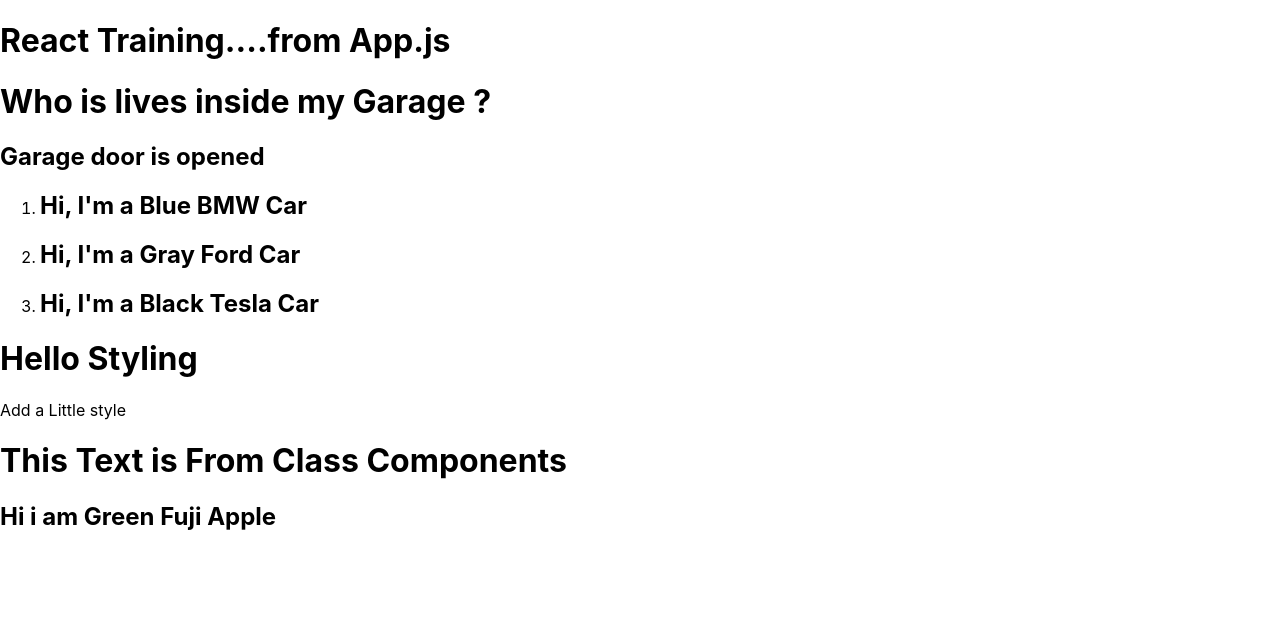
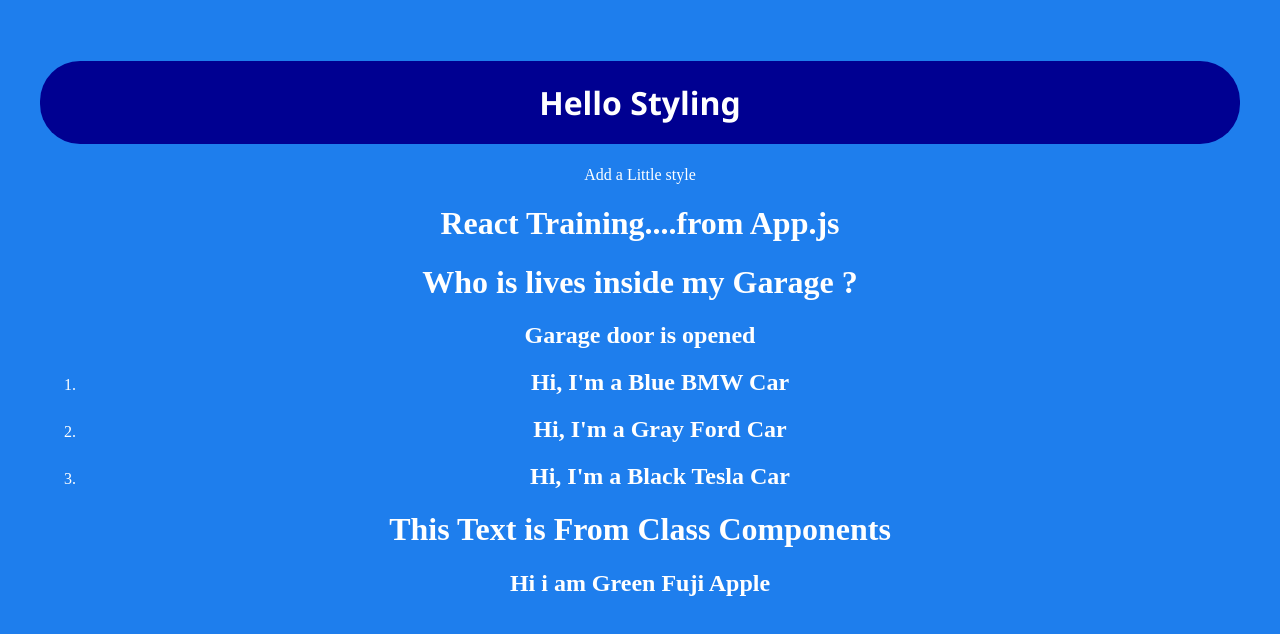
Before and after one commit to Sanjaysundar27/React, a React (Create React App) app in the folder react-basics/: page / in a window 1280 px wide. Shown: the top 634 px of the page. Built offline with nearby package versions, Linux system fonts and the light colour scheme.

Commit message:
Added Extra file for the design

```diff
--- a/react-basics/src/App.js
+++ b/react-basics/src/App.js
@@ -13,9 +13,9 @@ function App() {
 
   return (
     <div>
+      <Header />
       <h1>React Training....from App.js</h1>
       <Garage />
-      <Header />
       <Apple  appleInfo = {appleInfo}/>
     </div>
   );
--- /dev/null
+++ b/react-basics/src/Function Components/Header.css
@@ -0,0 +1,8 @@
+body{
+    background-color:  rgb(30, 126, 237);
+    color:  rgb(255, 255, 255);
+    padding: 40px;
+    font-family: 'Times New Roman', Times, serif;
+    text-align:  center;
+    display:block;
+}
--- a/react-basics/src/Function Components/Header.js
+++ b/react-basics/src/Function Components/Header.js
@@ -1,8 +1,24 @@
+import './Header.css';
+import styles from "./Header.module.css";
+
 
 export default function Header(){
+
+    //Inline css
+    const myStyle = {
+        color : 'yellow',
+        backgroundColor : "red",
+        padding : "20px",
+        border : "3px solid black",
+        fontSize : "5rem",
+        FontFamily : "sans-serif",
+        borderRadius: "25px"
+    }
+
     return (
         <div>
-                <h1>Hello Styling</h1>
+                {/* <h1 style={myStyle}>Hello Styling</h1> */}
+                <h1 className={styles.bigBlue}>Hello Styling</h1>
                 <p> Add a Little style</p>
         </div>
     );
--- /dev/null
+++ b/react-basics/src/Function Components/Header.module.css
@@ -0,0 +1,9 @@
+.bigBlue{
+    background-color: rgb(0, 0, 145);
+    color: rgb(255, 255, 255);
+    padding:20px;
+    font-family: 'Segoe UI', Tahoma, Geneva, Verdana, sans-serif;
+    text-align:  center;
+    border-radius: 40px;
+    font-size: 2rem;
+}
```
